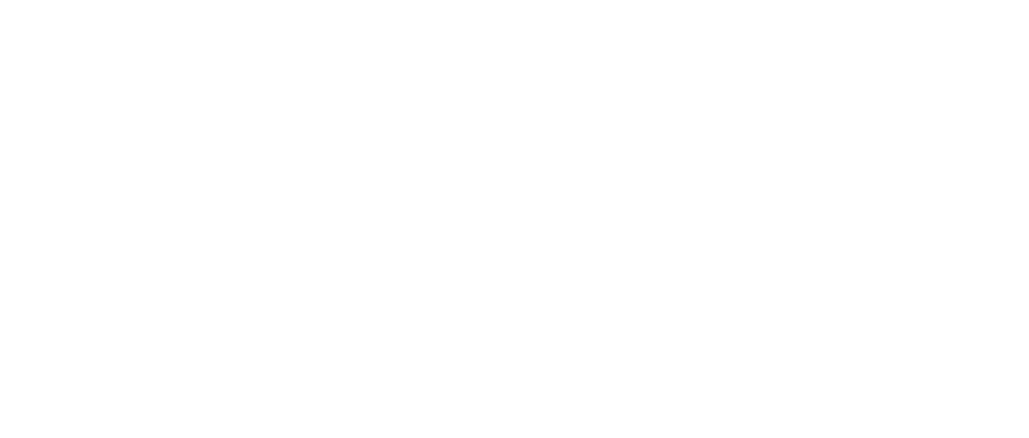
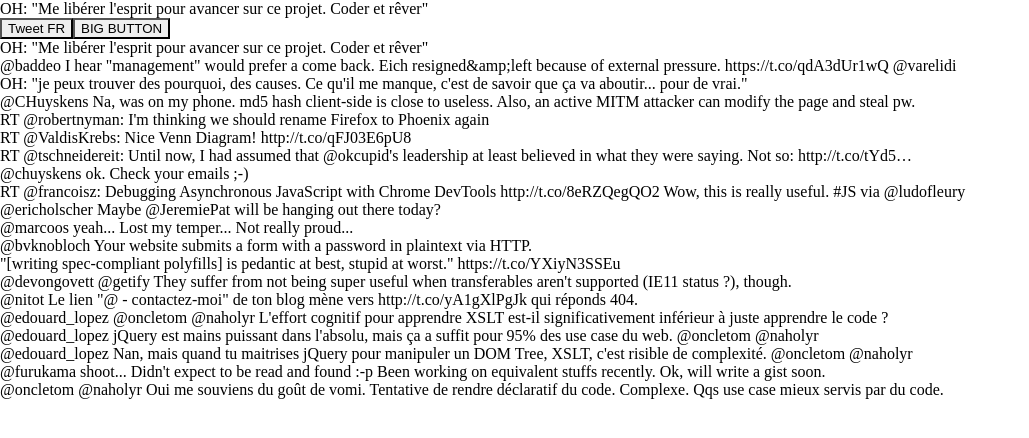
Before and after one commit to DavidBruant/contenu-formations-web, a plain HTML site: page js/data/test2.html in a window 1280 px wide. Shown: the whole page, without its empty margins (0-1029 px from the left). Drawn offline with Linux system fonts and the light colour scheme.

Commit message:
Exercice done

```diff
--- /dev/null
+++ b/js/data/createTweetLi.js
@@ -0,0 +1,7 @@
+"use strict";
+
+function createTweetLi(tweet){
+  var li = document.createElement('li');
+  li.textContent = tweet.text;
+  return li;
+}
--- /dev/null
+++ b/js/data/createTweetOl.js
@@ -0,0 +1,9 @@
+"use strict";
+
+function createTweetOl(tweets, lang){
+  var ol = document.createElement('ol');
+  tweets.forEach(function(element){
+    ol.appendChild(createTweetLi(element));
+  });
+  return ol;
+}
--- /dev/null
+++ b/js/data/mainTweet.js
@@ -0,0 +1,123 @@
+"use strict";
+
+document.addEventListener('DOMContentLoaded', function(){
+
+  // charger et afficher les tweets de
+  // 'https://rawgit.com/DavidBruant/contenu-formations-web/master/js/data/tweets2.json'
+
+  fetch('https://rawgit.com/DavidBruant/contenu-formations-web/master/js/data/tweets.json')
+  .then(function(resp){return resp.json();})
+  .then(function(tweets){
+    // var el = document.querySelector('#tweets');
+    // var tweets = JSON.parse(el.textContent)
+    console.log(tweets);
+    // pour le premier tweet
+    var tw = tweets[0];
+    // l'afficher
+    console.log(tw);
+    // afficher son message dans la console
+    console.log(tw.text);
+    // créer une div qui contient le texte du commit et ajouter la div au <body>
+    var x = document.createElement('div');
+    x.textContent = tw.text;
+    document.body.appendChild(x);
+
+    /*
+    // créer un nouvel élément 'div'
+    var x = document.createElement('div');
+
+    // rajouter un enfant
+    parent.appendChild(enfant);
+
+    // accéder au <body>
+    document.body
+
+    // changer le texte d'un élément
+    element.textContent = str;
+    */
+
+    // afficher dans la console les text de tous les tweets du tableau en utilisant .forEach
+    tweets.forEach(function(element){
+      console.log(element.text);
+    });
+    // créer un tableau avec seulement tous les textes des tweets
+    var tweetText = tweets.map(function(elem){
+      return elem.text;
+    });
+    // créer un tableau avec seulement les dates de publication (created_at)
+    var tweetCreated = tweets.map(function(elem){
+      return elem.created_at;
+    });
+    // créer un tableau avec seulement les tweets en français
+    var tweetFr = tweets.filter(function(elem){
+      return elem.lang === 'fr';
+    });
+
+    // créer un <ol>
+    // pour chaque tweet, créer un <li>, mettre le texte dedans, mettre le <li> dans le <ol>
+    // mettre le <ol> dans le <body>
+    // isoler une fonction, qui pour un objet tweet créé un <li> (séparer la phase de création des éléments et de composition)
+    var lang = true;
+
+    // Créer et ajouter un <button> qui quand on clique dessus affiche 'click' dans la console.
+    // -- qui quand on clique ne garde que les tweets en français
+    // (et quand on reclique re-affiche tout)
+
+    var btn = document.createElement('button');
+    btn.textContent = 'Tweet FR';
+
+    // Faites un bouton (un peu gros) qui écoute mouseup/mousedown/click/dblclick et mesure le temps de click et de doubleclick
+    // et affiche tempsClic1, tempsClic2, tempsDoubleClic
+    var btnBig = document.createElement('button');
+    var timeDisplay = document.createElement('span');
+    btnBig.textContent = 'BIG BUTTON ';
+    btnBig.onmousedown = timeClick;
+    function timeClick(event){
+      var time = new Date();
+      btnBig.onmouseup = function() {
+        var diff=new Date() - time;
+        timeDisplay.textContent = diff + 'ms';
+        window.onmouseup=null;
+      };
+      return true;
+    }
+
+    var ol = createTweetOl(tweets);
+
+    btn.addEventListener("click", function(){
+      var Ols = document.getElementsByTagName("ol");
+      var removeOls = Array.prototype.slice.call(Ols);
+      removeOls.forEach(function(elem){
+        elem.innerHTML = "";
+      });
+      if(lang){
+        document.body.appendChild(createTweetOl(tweetFr));
+      }else{
+        document.body.appendChild(createTweetOl(tweets));
+      }
+      lang = !lang;
+      document.body.appendChild(ol);
+    });
+
+    document.body.appendChild(btn);
+    document.body.appendChild(btnBig);
+    document.body.appendChild(timeDisplay);
+    document.body.appendChild(ol);
+  })
+  .catch(function(e){
+    console.error(e);
+  });
+
+  // supprimer le gloubiboulga d'en haut
+  // Créer plusieurs fichiers avec du code
+  // * main.js
+  // * createTweetLi.js
+  // * createTweetsOl.js
+
+  // charger tout ça via des <script src="...">
+
+  // créer une fonction 'createClickTimeButton(text)' dans un nouveau fichier qui créé un bouton de calcul de temps de clic
+  // (déplacer le code + l'appeler dans le main.js, 2 fois pour créer 2 boutons avec 2 textes différents)
+
+
+});
--- a/js/data/test2.html
+++ b/js/data/test2.html
@@ -91,91 +91,9 @@
 
   </style>
 
-
-      <script>
-          "use strict";
-
-        document.addEventListener('DOMContentLoaded', function(){
-
-// charger et afficher les tweets de
-// 'https://rawgit.com/DavidBruant/contenu-formations-web/master/js/data/tweets2.json'
-
-            fetch('https://rawgit.com/DavidBruant/contenu-formations-web/master/js/data/tweets.json')
-            .then(function(resp){return resp.json()})
-            .then(function(tweets){
-                // var el = document.querySelector('#tweets');
-                // var tweets = JSON.parse(el.textContent)
-
-                console.log(tweets);
-                // pour le premier tweet
-                    // l'afficher
-                    // afficher son message dans la console
-                    // créer une div qui contient le texte du commit et ajouter la div au <body>
-
-
-                /*
-                // créer un nouvel élément 'div'
-                var x = document.createElement('div');
-
-                // rajouter un enfant
-                parent.appendChild(enfant);
-
-                // accéder au <body>
-                document.body
-
-                // changer le texte d'un élément
-                element.textContent = str;
-                */
-
-
-                // afficher dans la console les text de tous les tweets du tableau en utilisant .forEach
-
-                // créer un tableau avec seulement tous les textes des tweets
-                // créer un tableau avec seulement les dates de publication (created_at)
-                // créer un tableau avec seulement les tweets en français
-
-
-                // créer un <ol>
-                // pour chaque tweet, créer un <li>, mettre le texte dedans, mettre le <li> dans le <ol>
-                // mettre le <ol> dans le <body>
-
-
-                // isoler une fonction, qui pour un objet tweet créé un <li> (séparer la phase de création des éléments et de composition)
-
-                // Créer et ajouter un <button> qui quand on clique dessus affiche 'click' dans la console.
-                // -- qui quand on clique ne garde que les tweets en français
-                // (et quand on reclique re-affiche tout)
-                /*if(condition){
-                    // ...
-                }
-                else{
-                    // ...
-                }*/
-
-
-                // Faites un bouton (un peu gros) qui écoute mouseup/mousedown/click/dblclick et mesure le temps de click et de doubleclick
-                // et affiche tempsClic1, tempsClic2, tempsDoubleClic
-
-            })
-            .catch(function(e){
-                console.error(e);
-            });
-
-            // supprimer le gloubiboulga d'en haut
-            // Créer plusieurs fichiers avec du code
-            // * main.js
-            // * createTweetLi.js
-            // * createTweetsOl.js
-
-            // charger tout ça via des <script src="...">
-
-            // créer une fonction 'createClickTimeButton(text)' dans un nouveau fichier qui créé un bouton de calcul de temps de clic
-            // (déplacer le code + l'appeler dans le main.js, 2 fois pour créer 2 boutons avec 2 textes différents)
-
-
-        })
-      </script>
-
+  <script type="text/javascript" src="mainTweet.js"></script>
+  <script type="text/javascript" src="createTweetOl.js"></script>
+  <script type="text/javascript" src="createTweetLi.js"></script>
 
   <title>yo</title>
 </head>
```
Lines whose indentation alone changed are shown as unchanged.
